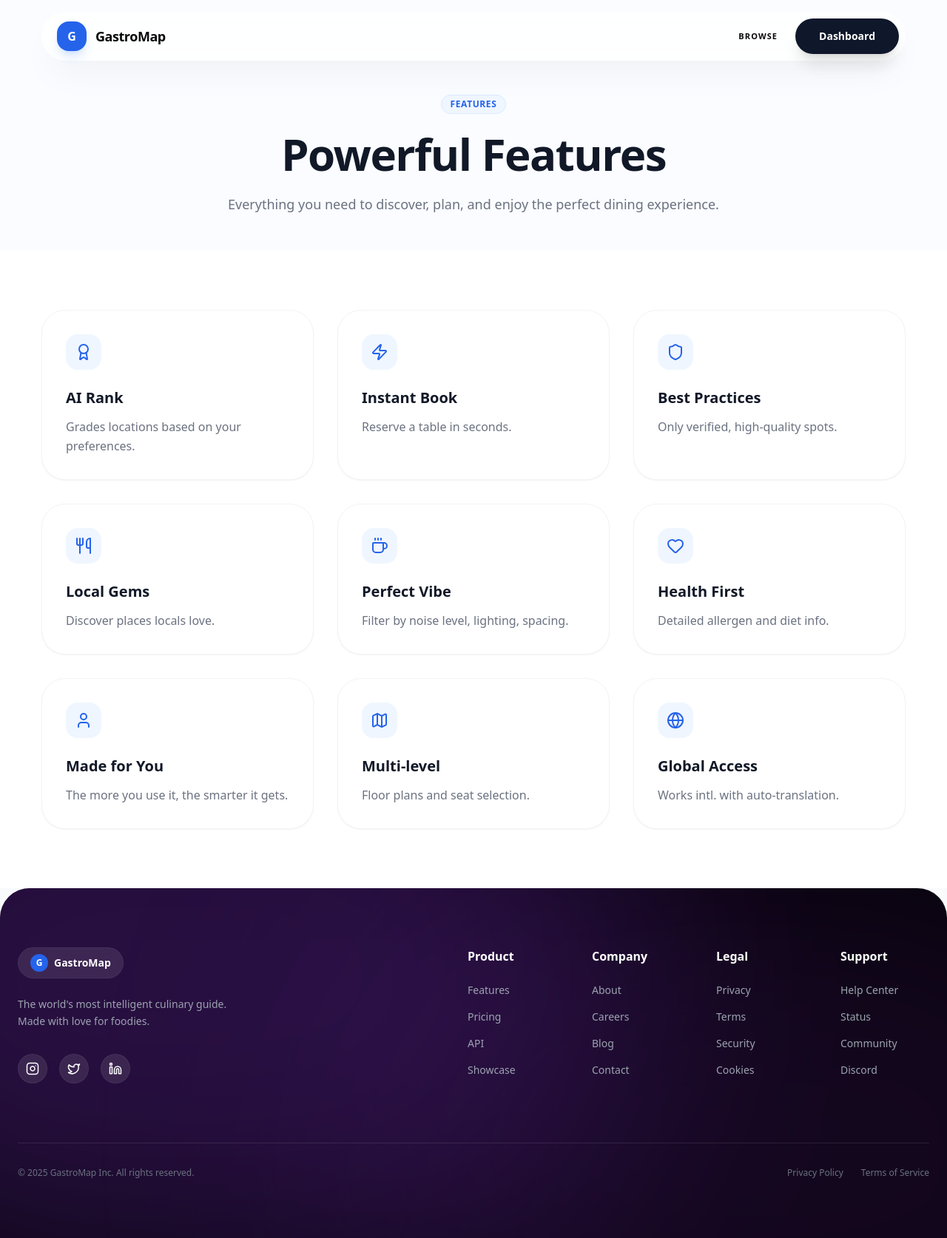
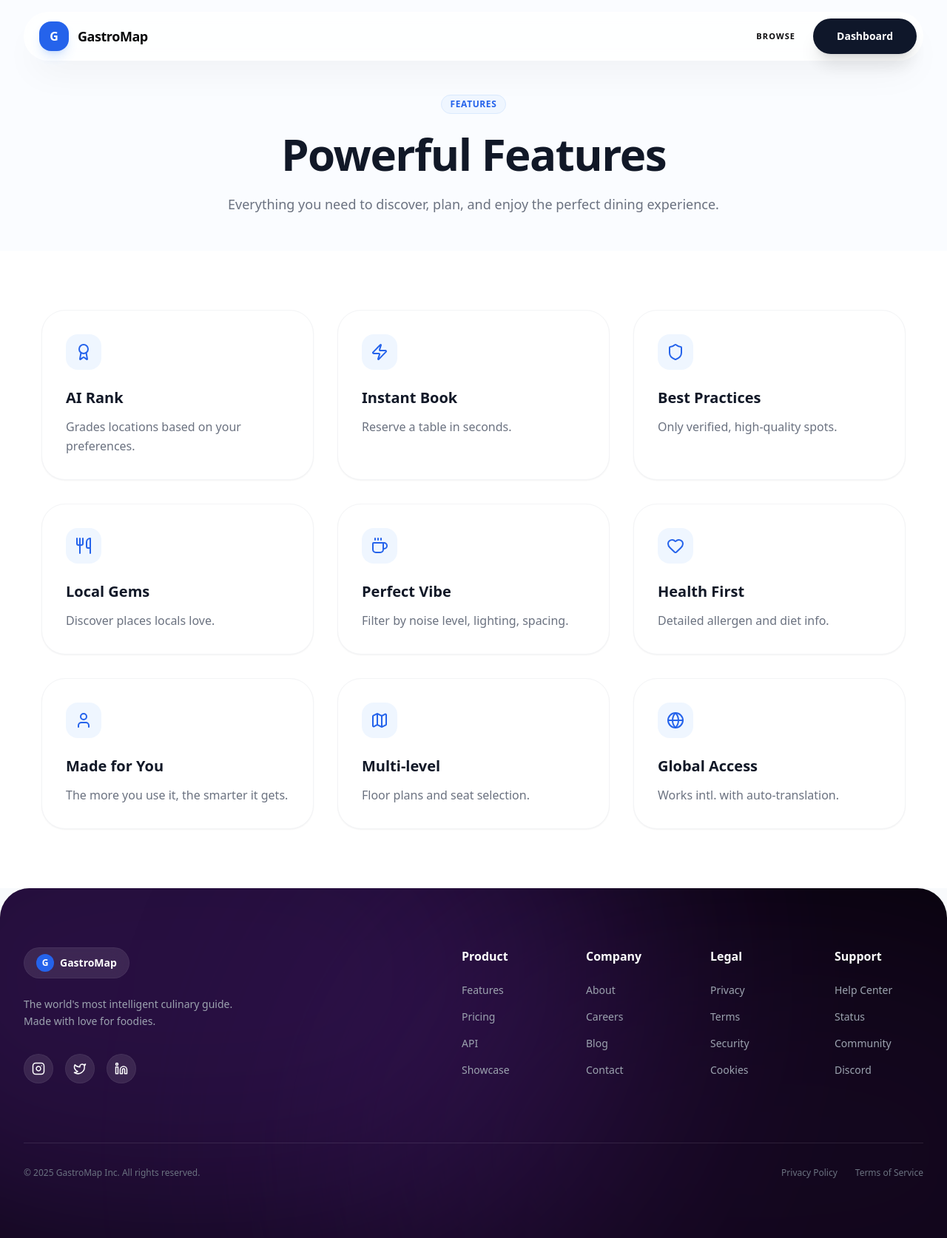
Before and after one commit to alik2191/Gastromap_v2_skeleton, a React (Vite) app: page /features in a window 1280 px wide. Shown: the whole page at 74% size. Built offline with nearby package versions, Linux system fonts and the light colour scheme.

Commit message:
feat(ui): optimize mobile performance, fix ios pwa display and remove container constraints

```diff
--- a/index.html
+++ b/index.html
@@ -3,8 +3,9 @@
   <head>
     <meta charset="UTF-8" />
     <link rel="icon" type="image/svg+xml" href="/vite.svg" />
-    <meta name="viewport" content="width=device-width, initial-scale=1.0" />
-    <title>v2_skeleton</title>
+    <meta name="viewport" content="width=device-width, initial-scale=1.0, maximum-scale=1.0, user-scalable=no" />
+    <title>Gastromap</title>
+    <link rel="manifest" href="/manifest.json" />
     <script>
       (function() {
         const theme = localStorage.getItem('theme');
--- a/src/components/layout/public/PublicFooter.jsx
+++ b/src/components/layout/public/PublicFooter.jsx
@@ -4,7 +4,8 @@ import { motion } from 'framer-motion'
 import { Instagram, Twitter, Linkedin } from 'lucide-react'
 
 const PublicFooter = () => (
-    <footer className="relative bg-black text-white py-12 md:py-20 rounded-t-[30px] md:rounded-t-[40px] mt-auto overflow-hidden">
+    <div className="bg-slate-50 dark:bg-slate-950 transition-colors duration-500 mt-auto">
+        <footer className="relative bg-black text-white py-12 md:py-20 rounded-t-[30px] md:rounded-t-[40px] overflow-hidden">
             {/* Aurora Background Effect */}
             <div className="absolute inset-0 pointer-events-none">
                 <motion.div
@@ -36,7 +37,7 @@ const PublicFooter = () => (
                 />
             </div>
 
-        <div className="container relative z-10 mx-auto px-4 md:px-6 max-w-7xl">
+            <div className="w-full relative z-10 px-4 md:px-8">
                 <div className="flex flex-col lg:flex-row justify-between items-start gap-12">
                     <div>
                         <div className="bg-white/10 w-fit px-4 py-2 rounded-full flex items-center gap-2 mb-6 backdrop-blur-md border border-white/5">
@@ -118,6 +119,7 @@ const PublicFooter = () => (
                 </div>
             </div>
         </footer>
+    </div>
 )
 
 export default PublicFooter
--- a/src/components/layout/public/PublicNavbar.jsx
+++ b/src/components/layout/public/PublicNavbar.jsx
@@ -3,8 +3,8 @@ import { Link } from 'react-router-dom'
 import { Button } from '@/components/ui/button'
 
 const PublicNavbar = () => (
-    <nav className="fixed top-0 left-0 right-0 z-50 py-4 px-4 md:px-6 pointer-events-none">
-        <div className="container mx-auto max-w-7xl pointer-events-auto">
+    <nav className="fixed top-0 left-0 right-0 z-50 py-4 w-full px-4 md:px-8 pointer-events-none">
+        <div className="w-full pointer-events-auto">
             <div className="bg-white/80 dark:bg-slate-900/80 backdrop-blur-xl border border-white/20 dark:border-slate-800/50 p-2 pl-5 pr-2 rounded-[24px] md:rounded-full shadow-2xl shadow-black/5 flex justify-between items-center transition-all duration-500">
                 <Link to="/" className="flex items-center gap-3 hover:scale-105 transition-transform text-base-content group">
                     <div className="w-8 h-8 md:w-10 md:h-10 bg-blue-600 rounded-xl md:rounded-2xl flex items-center justify-center text-white font-bold text-sm md:text-base shadow-lg shadow-blue-500/20 group-hover:rotate-6 transition-transform">G</div>
--- a/src/components/ui/aurora-background.jsx
+++ b/src/components/ui/aurora-background.jsx
@@ -21,11 +21,16 @@ const AuroraBackground = ({ theme = 'light', children, className }) => {
     const blob2Class = isLight ? 'bg-yellow-400' : 'bg-orange-700'
     const blob3Class = isLight ? 'bg-blue-200' : 'bg-orange-600' // Using slightly different secondary colors
 
+    // Fix: Sync body background with theme to prevent "white corners" on mobile overscroll
+    React.useEffect(() => {
+        document.body.style.backgroundColor = isLight ? '#eff6ff' : '#0f172a' // blue-50 : slate-900
+    }, [isLight])
+
     return (
         <div className={cn(`relative w-full h-full min-h-screen overflow-hidden ${bgClass} transition-colors duration-1000`, className)}>
             {/* Ambient Background Blobs */}
-            {/* Added 'will-change-transform' and 'translate-z-0' for GPU layering */}
-            <div className="absolute inset-0 pointer-events-none transform-gpu">
+            {/* Optimized: Used fixed positioning to keep blobs in viewport and prevent huge render layer on scroll */}
+            <div className="fixed inset-0 pointer-events-none transform-gpu overflow-hidden">
                 {/* Blob 1 (Top Left) */}
                 <div
                     className={cn(
--- a/src/features/public/pages/LandingPage.jsx
+++ b/src/features/public/pages/LandingPage.jsx
@@ -52,8 +52,8 @@ const BentoHero = () => {
     }, [])
 
     return (
-        <section className="pt-24 md:pt-32 pb-12 md:pb-20 px-4 md:px-6 bg-slate-50 dark:bg-slate-950 hero-section transition-colors duration-500">
-            <div className="container mx-auto max-w-7xl">
+        <section className="pt-24 md:pt-32 pb-12 md:pb-20 bg-slate-50 dark:bg-slate-950 hero-section transition-colors duration-500">
+            <div className="w-full px-4 md:px-8">
                 <div className="grid grid-cols-1 lg:grid-cols-12 gap-4 md:gap-6 mb-6">
                     <motion.div
                         initial="hidden"
@@ -360,7 +360,7 @@ const FeaturesGrid = () => {
 
     return (
         <section className="py-16 md:py-24 bg-slate-50 dark:bg-slate-950">
-            <div className="container mx-auto px-4 md:px-6 max-w-7xl">
+            <div className="w-full px-4 md:px-8">
                 <motion.div
                     initial="hidden"
                     whileInView="visible"
@@ -397,7 +397,7 @@ const FeaturesGrid = () => {
 // --- Component: Collection ---
 const CollectionPreview = () => (
     <section className="py-16 md:py-24 bg-white dark:bg-slate-900 collection-section">
-        <div className="container mx-auto px-4 md:px-6 max-w-7xl">
+        <div className="w-full px-4 md:px-8">
             <motion.div
                 initial="hidden"
                 whileInView="visible"
@@ -442,7 +442,7 @@ const MapPinIcon = ({ className }) => <svg className={className} xmlns="http://w
 // --- Component: Pricing ---
 const Pricing = () => (
     <section className="py-16 md:py-24 bg-slate-50 dark:bg-slate-950 pricing-section">
-        <div className="container mx-auto px-4 md:px-6 max-w-7xl">
+        <div className="w-full px-4 md:px-8">
             <motion.div
                 initial="hidden"
                 whileInView="visible"
@@ -531,7 +531,7 @@ const FAQ = () => {
 
     return (
         <section className="py-16 md:py-24 bg-slate-50 dark:bg-slate-950">
-            <div className="container mx-auto px-4 md:px-6 max-w-5xl">
+            <div className="w-full px-4 md:px-8">
                 <div className="text-center mb-12 md:mb-16">
                     <h2 className="text-2xl md:text-3xl font-bold mb-2 text-slate-900 dark:text-white">Questions? <span className="text-blue-600">We've got answers.</span></h2>
                 </div>
```
Also changed, not shown: public/manifest.json (added). Lines whose indentation alone changed are shown as unchanged.
